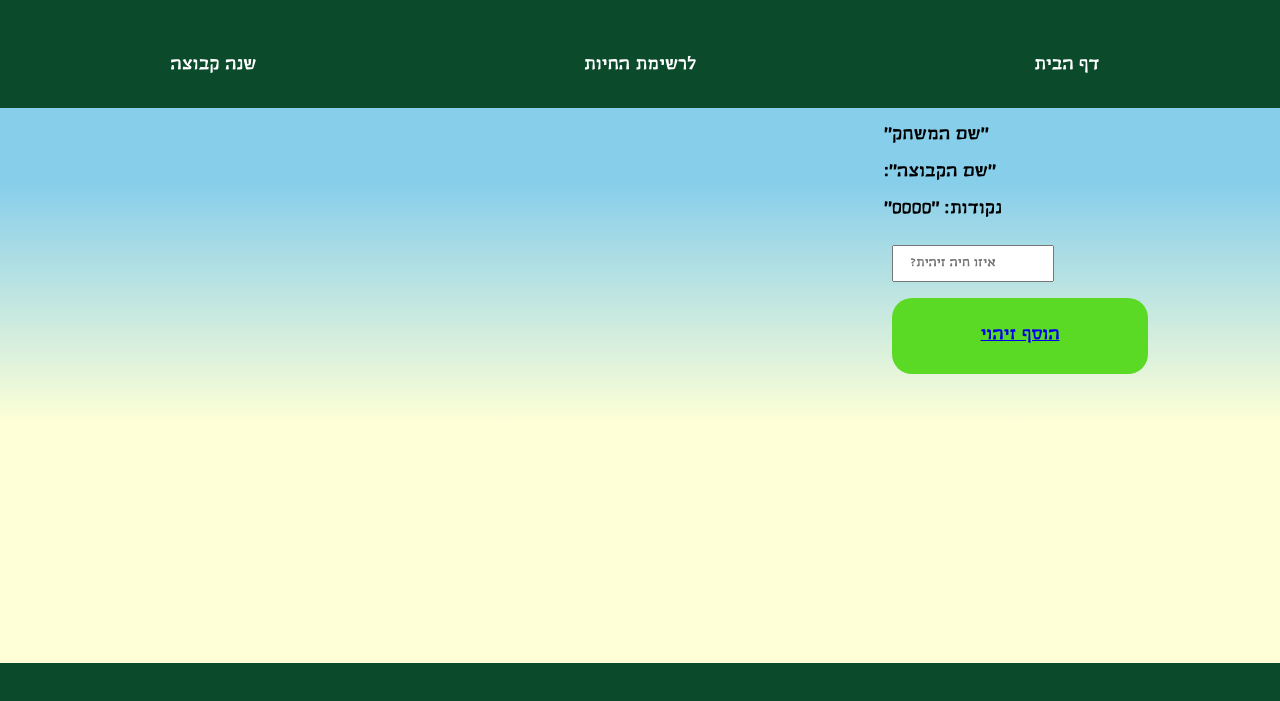
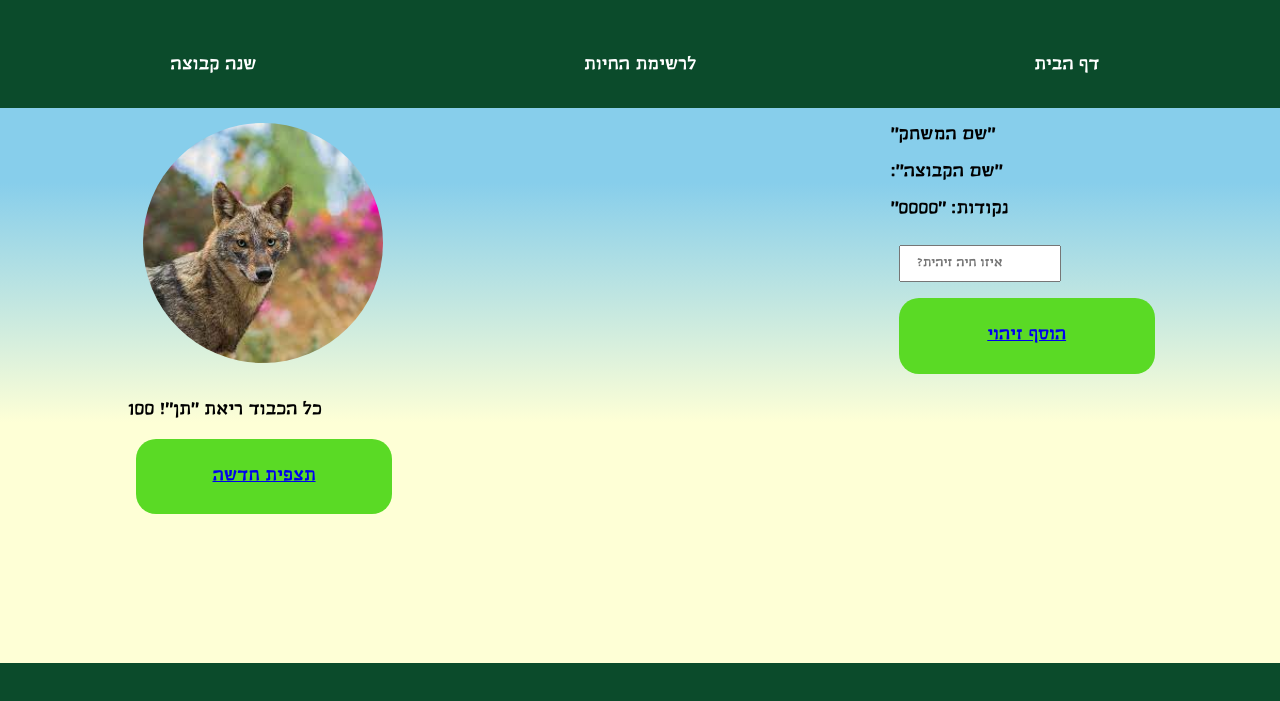
Before and after one commit to gavrielrom/Gavriel_Rom, a plain HTML site: page Views/TeamPage.html in a window 1280 px wide. Shown: the part 57-758 px from the top of the page. Drawn offline with Linux system fonts and the light colour scheme; files whose address does not match are found by name.

Commit message:
there is an img on play page

```diff
--- a/Static/Animals.css
+++ b/Static/Animals.css
@@ -178,25 +178,51 @@ margin-top: auto;
 
 /*GroupPage*/
 .GameContainer{
+  max-width: 100%;
   display: grid;
   grid-template-areas:
-  'img img img info'
-  'img img img input'
-  'img img img enter'
+  'dyn dyn info'
+  'dyn dyn input'
+  'dyn dyn enter'
   ;
 }
 .GameInfo {
-  margin-left: 40vw;
   grid-area: info;
+  margin-left: 20vw;
 }
 .PlayArea{
-  margin-left: 40vw;
   grid-area: input;
+  margin-left: 20vw;
+
 }
 .AddAnimal{
-  padding: 1px 1px;
-  height: 10vh;
-  margin-top: 10%;
+  padding-top: 20vh;
+  margin-top: 20vh;
   grid-area: enter;
+  margin-left: 20vw;
+}
+.DynamicContainer{
+  margin-left: 10vw;
+  grid-area: dyn;
+  grid-template-areas:
+  'img img'
+  'img img'
+  'add points'
+  ;
+}
+.AnimalImg {
+  padding: 15px 15px;
+  grid-area: img;
+}
+img {
+  width: 30vh;
+  height: 30vh;
+  border-radius: 50%;
+}
+.AddSighting {
 
+  grid-area: add;
 }
+.WonPoints {
+  grid-area: points;
+}
--- a/Views/TeamPage.html
+++ b/Views/TeamPage.html
@@ -3,6 +3,7 @@
     <head>
         <title>מלך החיות</title>
         <link rel="stylesheet" href="../Static/Animals.css">
+        <script defer src="../Static/Animals.js"></script>
     </head>
     <body>
         <div class="allcontainer">
@@ -21,10 +22,14 @@
                             </div>
                         </div>
                             <div class="PlayArea">
-                               <div class="txtbox"><input type="text" class="input" id="AnimalInput" placeholder="?איזו חיה זיהית"></div>
+                                <div class="txtbox"><input type="text" class="input" id="AnimalInput" placeholder="?איזו חיה זיהית"></div>
                                 <div class="btn" id="AddAnimal"><center><a href="../Views/TeamPage.html"><h3>הוסף זיהוי</h3></center></a></div>
                             </div>
-                        <div class="ScoredAnimalImg"></div>
+                            <div class="DynamicContainer">
+                                <div class="AnimalImg" id="Jakel"><img src="../FontsAndImg/jakel.jfif" alt=""></div>
+                                <div class="WonPoints"><h3>כל הכבוד ריאת "תן"! 100</h3></div>
+                                <div class="btn" id="AddSighting"><center><a href="../Views/TeamPage.html"><h3>תצפית חדשה</h3></center></a></div>
+                            </div>
                         </div>
                        </div>
         <div class="footer"></div>
```
Also changed, not shown: FontsAndImg/jakel.jfif (added).
